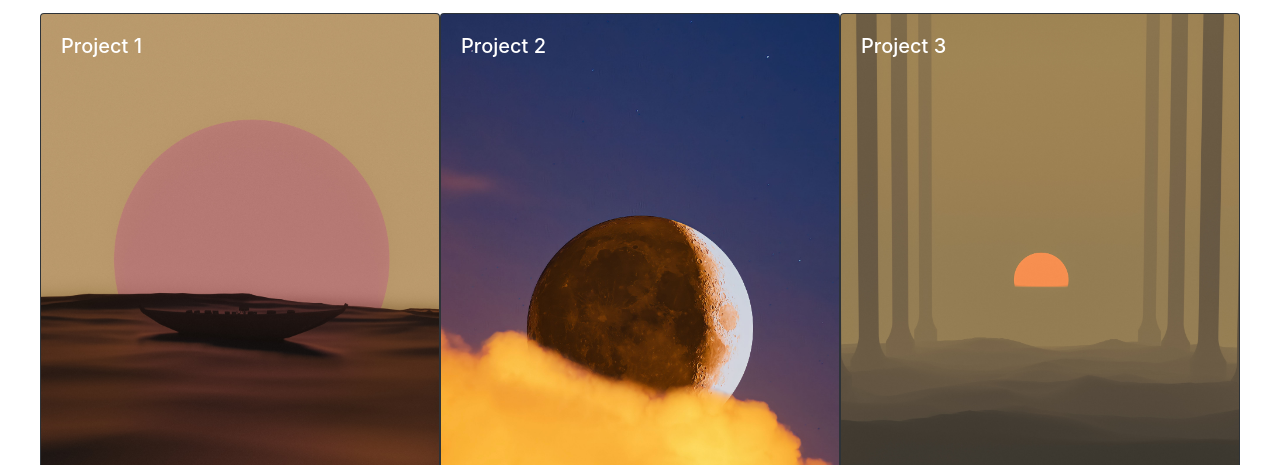
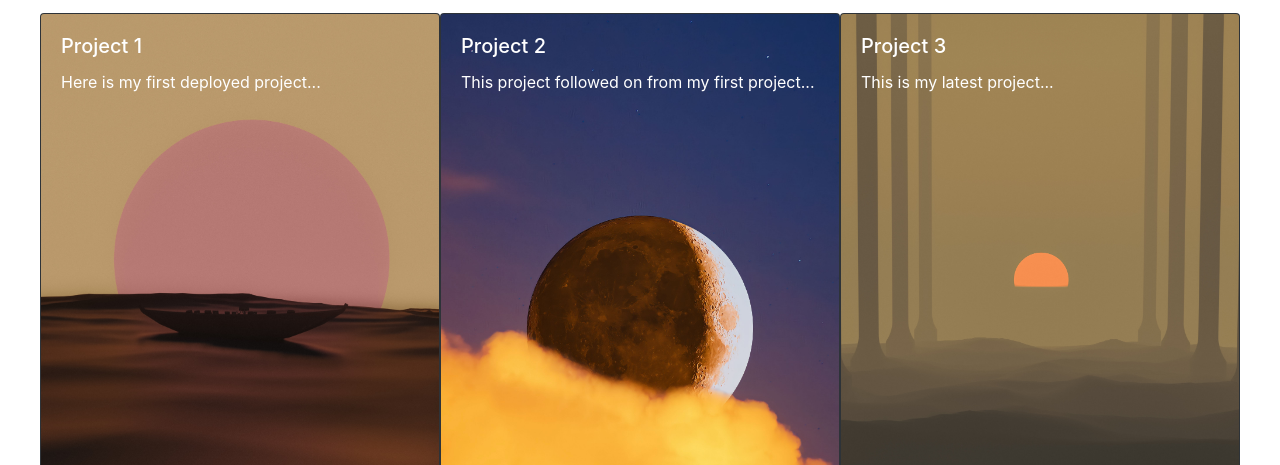
Before and after one commit to SophieLDavis/Bootstrap-Portfolio, a plain HTML site: page index.html in a window 1280 px wide. Shown: the part 335-800 px from the top of the page. Drawn offline with nearby package versions, Linux system fonts and the light colour scheme.

Commit message:
added text to cards

```diff
--- a/index.html
+++ b/index.html
@@ -48,21 +48,21 @@
         <img src="../Bootstrap-Portfolio/images /image4.jpg" class="card-img" alt="..">
         <div class="card-img-overlay">
           <h5 class="card-title">Project 1</h5>
-          <p class="card-text"></p>
+          <p class="card-text">Here is my first deployed project...</p>
         </div>
       </div>
       <div class="card bg-dark text-white">
         <img src="../Bootstrap-Portfolio/images /image2.jpg" class="card-img" alt="...">
         <div class="card-img-overlay">
           <h5 class="card-title">Project 2</h5>
-          <p class="card-text"></p>
+          <p class="card-text">This project followed on from my first project...</p>
         </div>
       </div>
       <div class="card bg-dark text-white">
         <img src="../Bootstrap-Portfolio/images /image3.jpg" class="card-img" alt="...">
         <div class="card-img-overlay">
           <h5 class="card-title">Project 3</h5>
-          <p class="card-text"></p>
+          <p class="card-text">This is my latest project...</p>
         </div>
       </div>
       </div>
```
